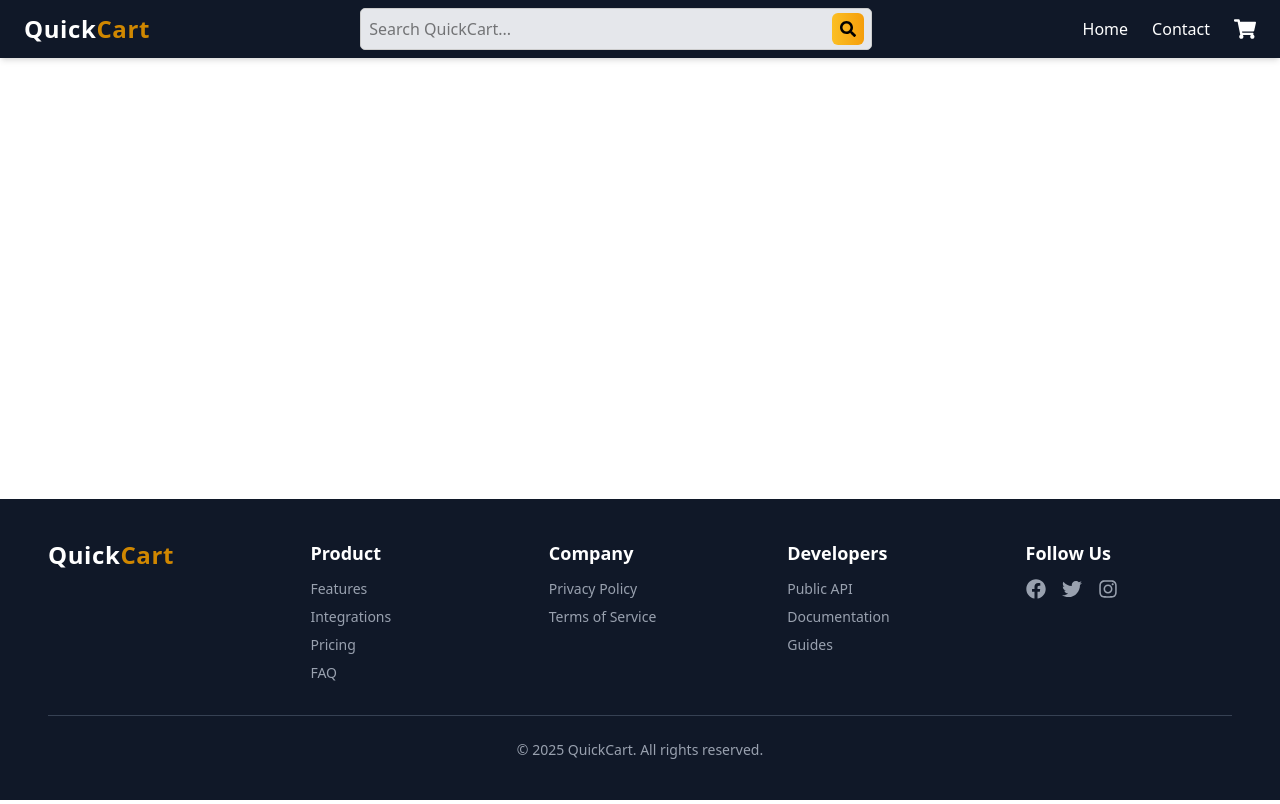
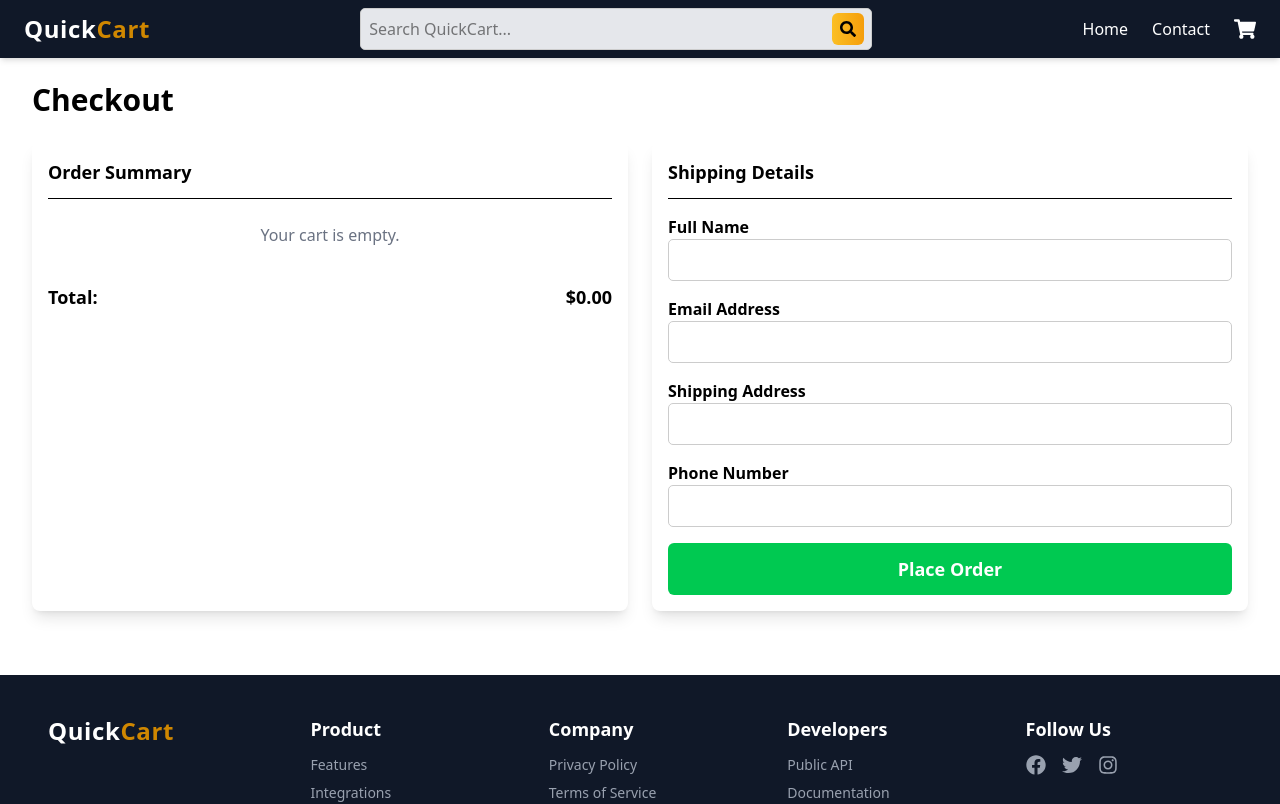
Before and after one commit to AbdullaAlHarun/quick-cart, a React (Vite) app: page /checkout in a window 1280 px wide. Shown: the top 804 px of the page. Built offline with nearby package versions, Linux system fonts and the light colour scheme.

Commit message:
Completed Checkout Page: Order Summary, Shipping Form, Validation

```diff
--- a/src/pages/CheckoutPage.jsx
+++ b/src/pages/CheckoutPage.jsx
@@ -1,11 +1,144 @@
-import React, { Component } from 'react'
+import { useSelector, useDispatch } from "react-redux";
+import { useState } from "react";
+import { clearCart } from "../store/cartSlice";
+import { useNavigate } from "react-router-dom";
 
-export default class CheckoutPage extends Component {
-  render() {
-    return (
-      <div>
+const CheckoutPage = () => {
+  const cartItems = useSelector((state) => state.cart.items);
+  const totalPrice = cartItems.reduce((acc, item) => acc + item.discountedPrice * item.quantity, 0);
+  const dispatch = useDispatch();
+  const navigate = useNavigate();
 
+  // Form State
+  const [form, setForm] = useState({
+    name: "",
+    email: "",
+    address: "",
+    phone: "",
+  });
+
+  const [errors, setErrors] = useState({});
+
+  // Handle Input Change
+  const handleChange = (e) => {
+    setForm({ ...form, [e.target.name]: e.target.value });
+  };
+
+  // Validate Form
+  const validateForm = () => {
+    let newErrors = {};
+
+    if (form.name.length < 3) newErrors.name = "Full name must be at least 3 characters.";
+    if (!/\S+@\S+\.\S+/.test(form.email)) newErrors.email = "Enter a valid email address.";
+    if (form.address.length < 5) newErrors.address = "Address must be at least 5 characters.";
+    if (!/^\d{8}$/.test(form.phone)) newErrors.phone = "Enter a valid 10-digit phone number.";
+
+    setErrors(newErrors);
+    return Object.keys(newErrors).length === 0;
+  };
+
+  // Handle Form Submission
+  const handleSubmit = (e) => {
+    e.preventDefault();
+    if (!validateForm()) return;
+
+    dispatch(clearCart());
+    navigate("/checkout-success");
+  };
+
+  return (
+    <div className="container mx-auto px-4 py-6">
+      <h1 className="text-3xl font-bold mb-6">Checkout</h1>
+
+      <div className="grid grid-cols-1 md:grid-cols-2 gap-6">
+        {/* Left: Order Summary */}
+        <div className="bg-white shadow-lg rounded-lg p-4">
+          <h2 className="text-lg font-semibold border-b pb-3">Order Summary</h2>
+
+          {cartItems.length === 0 ? (
+            <p className="text-center text-gray-500 py-6">Your cart is empty.</p>
+          ) : (
+            cartItems.map((item) => (
+              <div key={item.id} className="flex items-center justify-between py-3 border-b">
+                <img src={item.image.url} alt={item.title} className="w-16 h-16 object-cover rounded-md" />
+                <div className="flex-1 ml-4">
+                  <p className="font-semibold">{item.title}</p>
+                  <p className="text-gray-500 text-sm">${item.discountedPrice.toFixed(2)} x {item.quantity}</p>
+                </div>
+                <p className="font-bold">${(item.discountedPrice * item.quantity).toFixed(2)}</p>
+              </div>
+            ))
+          )}
+
+          <div className="py-3 text-lg flex justify-between font-semibold">
+            <span>Total:</span>
+            <span>${totalPrice.toFixed(2)}</span>
+          </div>
+        </div>
+
+        {/* Right: Shipping Form */}
+        <div className="bg-white shadow-lg rounded-lg p-4">
+          <h2 className="text-lg font-semibold border-b pb-3">Shipping Details</h2>
+          <form onSubmit={handleSubmit} className="mt-4 space-y-4">
+            <div>
+              <label className="block font-semibold">Full Name</label>
+              <input
+                type="text"
+                name="name"
+                value={form.name}
+                onChange={handleChange}
+                className="w-full border px-3 py-2 rounded-md focus:ring-2 focus:ring-blue-400"
+              />
+              {errors.name && <p className="text-red-500 text-sm">{errors.name}</p>}
+            </div>
+
+            <div>
+              <label className="block font-semibold">Email Address</label>
+              <input
+                type="email"
+                name="email"
+                value={form.email}
+                onChange={handleChange}
+                className="w-full border px-3 py-2 rounded-md focus:ring-2 focus:ring-blue-400"
+              />
+              {errors.email && <p className="text-red-500 text-sm">{errors.email}</p>}
+            </div>
+
+            <div>
+              <label className="block font-semibold">Shipping Address</label>
+              <input
+                type="text"
+                name="address"
+                value={form.address}
+                onChange={handleChange}
+                className="w-full border px-3 py-2 rounded-md focus:ring-2 focus:ring-blue-400"
+              />
+              {errors.address && <p className="text-red-500 text-sm">{errors.address}</p>}
+            </div>
+
+            <div>
+              <label className="block font-semibold">Phone Number</label>
+              <input
+                type="tel"
+                name="phone"
+                value={form.phone}
+                onChange={handleChange}
+                className="w-full border px-3 py-2 rounded-md focus:ring-2 focus:ring-blue-400"
+              />
+              {errors.phone && <p className="text-red-500 text-sm">{errors.phone}</p>}
+            </div>
+
+            <button
+              type="submit"
+              className="w-full bg-green-500 text-white py-3 rounded-md text-lg font-semibold hover:bg-green-600 focus:ring-2 focus:ring-green-400"
+            >
+              Place Order
+            </button>
+          </form>
+        </div>
       </div>
-    )
-  }
-}
+    </div>
+  );
+};
+
+export default CheckoutPage;
```
